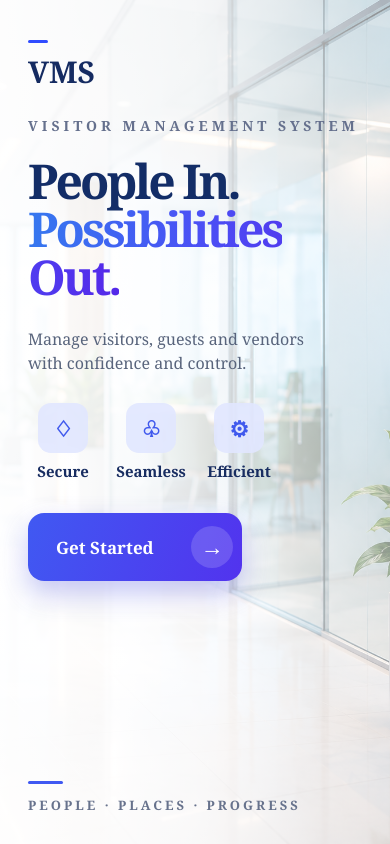
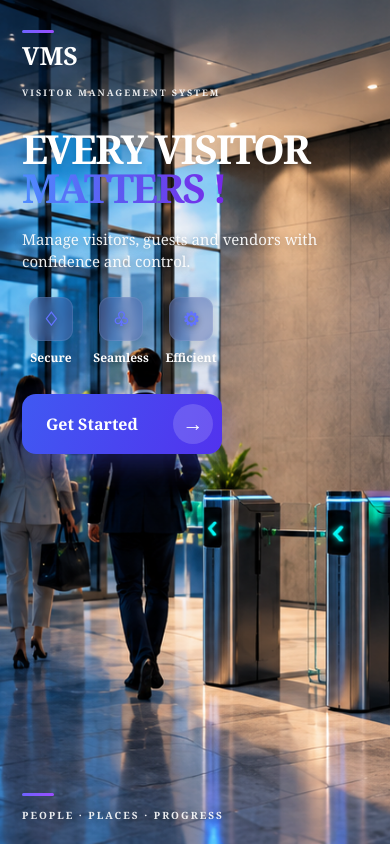
Before and after one commit to internslab-mobi/visit-admin-frontend, an Angular app in the folder VMS-FRONTEND/: page / in a window 390 px wide. Built offline with nearby package versions, Linux system fonts and the light colour scheme.

Commit message:
refractored landing page

```diff
--- a/VMS-FRONTEND/src/app/features/landing/landing.css
+++ b/VMS-FRONTEND/src/app/features/landing/landing.css
@@ -1,14 +1,20 @@
+/* =================================
+   LANDING PAGE
+================================= */
+
 .landing-page {
   position: relative;
+
   width: 100%;
   height: 100vh;
   min-height: 650px;
+
   overflow: hidden;
 }
 
 
 /* =================================
-   FULL SCREEN IMAGE
+   FULL SCREEN BACKGROUND IMAGE
 ================================= */
 
 .background-image {
@@ -27,27 +33,11 @@
 
 
 /* =================================
-   LEFT WHITE FADE
+   NO WHITE OVERLAY
 ================================= */
 
 .left-overlay {
-  position: absolute;
-
-  inset: 0;
-
-  width: 52%;
-
-  background: linear-gradient(
-    90deg,
-    rgba(255, 255, 255, 0.97) 0%,
-    rgba(255, 255, 255, 0.94) 45%,
-    rgba(255, 255, 255, 0.65) 72%,
-    rgba(255, 255, 255, 0) 100%
-  );
-
-  z-index: 1;
-
-  pointer-events: none;
+  display: none;
 }
 
 
@@ -77,37 +67,58 @@
    BRAND
 ================================= */
 
+.brand-section {
+  display: flex;
+  flex-direction: column;
+  align-items: flex-start;
+}
+
+
+/* Small purple line above VMS */
+
 .brand-line {
-  width: 20px;
+  width: 40px;
   height: 3px;
 
-  margin-bottom: 8px;
+  margin-bottom: 12px;
 
-  background: #304cff;
+  background: linear-gradient(
+    90deg,
+    #6d63ff,
+    #9b4dff
+  );
 
   border-radius: 10px;
 }
 
+
+/* VMS */
+
 .brand-name {
-  font-family: Georgia, serif;
+  font-family: Georgia, "Times New Roman", serif;
 
   font-size: 30px;
   font-weight: 700;
 
-  color: #152b61;
+  color: #ffffff;
+
+  line-height: 1;
 }
+
+
+/* VISITOR MANAGEMENT SYSTEM */
 
 .brand-subtitle {
   margin-top: 24px;
 
-  font-family: Georgia, serif;
+  font-family: Georgia, "Times New Roman", serif;
 
   font-size: 14px;
   font-weight: 600;
 
   letter-spacing: 4px;
 
-  color: #65708d;
+  color: rgba(255, 255, 255, 0.9);
 }
 
 
@@ -116,35 +127,53 @@
 ================================= */
 
 .hero-section {
-  margin-top: 22px;
+  margin-top: 42px;
 }
+
+
+/* Main heading */
 
 .hero-section h1 {
   margin: 0;
 
-  font-family: Georgia, serif;
+  font-family: Georgia, "Times New Roman", serif;
 
   font-size: clamp(52px, 5vw, 80px);
 
-  line-height: 1;
+  font-weight: 700;
+
+  line-height: 0.98;
 
   letter-spacing: -3px;
 
-  color: #132d67;
+  color: #ffffff;
 }
+
+
+/* EVERY VISITOR */
+
+.hero-section h1 {
+  text-shadow:
+    0 2px 12px rgba(0, 0, 0, 0.25);
+}
+
+
+/* MATTERS ! */
 
 .hero-section h1 span {
   background: linear-gradient(
     90deg,
-    #3678ef,
-    #4b50f5,
-    #5428e9
+    #4f8cff 0%,
+    #5c5cf2 45%,
+    #7628e8 100%
   );
 
   -webkit-background-clip: text;
   background-clip: text;
 
   -webkit-text-fill-color: transparent;
+
+  text-shadow: none;
 }
 
 
@@ -158,13 +187,17 @@
 
   margin-top: 26px;
 
-  font-family: Georgia, serif;
+  font-family: Georgia, "Times New Roman", serif;
 
   font-size: 18px;
+  font-weight: 400;
 
   line-height: 1.5;
 
-  color: #58647c;
+  color: rgba(255, 255, 255, 0.92);
+
+  text-shadow:
+    0 2px 8px rgba(0, 0, 0, 0.35);
 }
 
 
@@ -180,6 +213,7 @@
   margin-top: 28px;
 }
 
+
 .feature {
   display: flex;
 
@@ -189,14 +223,20 @@
 
   min-width: 70px;
 
-  font-family: Georgia, serif;
+  font-family: Georgia, "Times New Roman", serif;
 
   font-size: 15px;
 
   font-weight: 700;
 
-  color: #182d61;
+  color: #ffffff;
+
+  text-shadow:
+    0 2px 6px rgba(0, 0, 0, 0.3);
 }
+
+
+/* Feature icon box */
 
 .feature-icon {
   width: 50px;
@@ -211,25 +251,34 @@
 
   border-radius: 13px;
 
-  background: rgba(225, 231, 255, 0.9);
+  background: rgba(82, 100, 170, 0.48);
 
-  color: #4059ed;
+  color: #6273ff;
 
   font-size: 22px;
+
+  backdrop-filter: blur(6px);
+
+  -webkit-backdrop-filter: blur(6px);
+
+  border: 1px solid rgba(255, 255, 255, 0.08);
+
+  box-shadow:
+    0 6px 18px rgba(0, 0, 0, 0.15);
 }
 
 
 /* =================================
-   GET STARTED
+   GET STARTED BUTTON
 ================================= */
 
 .get-started-btn {
-  width: 214px;
+  width: 238px;
   height: 68px;
 
   margin-top: 32px;
 
-  padding: 7px 9px 7px 28px;
+  padding: 7px 9px 7px 30px;
 
   border: none;
 
@@ -238,13 +287,14 @@
   display: flex;
 
   align-items: center;
+
   justify-content: space-between;
 
   cursor: pointer;
 
-  color: white;
+  color: #ffffff;
 
-  font-family: Georgia, serif;
+  font-family: Georgia, "Times New Roman", serif;
 
   font-size: 17px;
 
@@ -257,17 +307,25 @@
   );
 
   box-shadow:
-    0 12px 28px rgba(65, 73, 225, 0.3);
+    0 12px 28px rgba(65, 73, 225, 0.35);
 
-  transition: 0.25s ease;
+  transition:
+    transform 0.25s ease,
+    box-shadow 0.25s ease;
 }
+
+
+/* Button hover */
 
 .get-started-btn:hover {
   transform: translateY(-3px);
 
   box-shadow:
-    0 16px 34px rgba(65, 73, 225, 0.4);
+    0 16px 34px rgba(65, 73, 225, 0.5);
 }
+
+
+/* Button arrow */
 
 .arrow-circle {
   width: 42px;
@@ -282,20 +340,34 @@
 
   background: rgba(255, 255, 255, 0.16);
 
+  color: #ffffff;
+
   font-family: Arial, sans-serif;
 
   font-size: 23px;
+
+  transition:
+    background 0.25s ease,
+    transform 0.25s ease;
+}
+
+
+.get-started-btn:hover .arrow-circle {
+  background: rgba(255, 255, 255, 0.22);
+
+  transform: translateX(2px);
 }
 
 
 /* =================================
-   BOTTOM
+   BOTTOM TAGLINE
 ================================= */
 
 .bottom-tagline {
   position: absolute;
 
   left: 5.5%;
+
   bottom: 8%;
 
   display: flex;
@@ -305,17 +377,27 @@
   gap: 12px;
 }
 
+
+/* Purple line */
+
 .bottom-line {
-  width: 35px;
+  width: 40px;
   height: 3px;
 
-  background: #4059f2;
+  background: linear-gradient(
+    90deg,
+    #6d63ff,
+    #9b4dff
+  );
 
   border-radius: 5px;
 }
 
+
+/* PEOPLE · PLACES · PROGRESS */
+
 .bottom-tagline span {
-  font-family: Georgia, serif;
+  font-family: Georgia, "Times New Roman", serif;
 
   font-size: 13px;
 
@@ -323,7 +405,10 @@
 
   letter-spacing: 3px;
 
-  color: #67728c;
+  color: rgba(255, 255, 255, 0.9);
+
+  text-shadow:
+    0 2px 6px rgba(0, 0, 0, 0.3);
 }
 
 
@@ -333,39 +418,208 @@
 
 @media (max-width: 768px) {
 
+  .landing-page {
+    min-height: 700px;
+  }
+
+
+  /* Background */
+
   .background-image {
     object-position: 65% center;
   }
 
+
+  /* IMPORTANT:
+     No white overlay on mobile either
+  */
+
   .left-overlay {
-    width: 100%;
+    display: none;
+  }
 
-    background: linear-gradient(
-      90deg,
-      rgba(255, 255, 255, 0.97),
-      rgba(255, 255, 255, 0.88),
-      rgba(255, 255, 255, 0.55)
-    );
-  }
+
+  /* Content */
 
   .landing-content {
     padding: 40px 28px;
   }
 
+
+  /* Brand */
+
+  .brand-line {
+    width: 32px;
+    height: 3px;
+
+    margin-bottom: 10px;
+  }
+
+  .brand-name {
+    font-size: 27px;
+  }
+
+  .brand-subtitle {
+    margin-top: 18px;
+
+    font-size: 11px;
+
+    letter-spacing: 2.5px;
+  }
+
+
+  /* Hero */
+
+  .hero-section {
+    margin-top: 35px;
+  }
+
   .hero-section h1 {
     font-size: 48px;
+
+    line-height: 0.98;
+
+    letter-spacing: -2px;
+  }
+
+
+  /* Description */
+
+  .description {
+    width: 330px;
+
+    max-width: 100%;
+
+    margin-top: 22px;
+
+    font-size: 16px;
+
+    line-height: 1.45;
+  }
+
+
+  /* Features */
+
+  .features {
+    gap: 18px;
+
+    margin-top: 24px;
+  }
+
+  .feature {
+    min-width: 62px;
+
+    font-size: 13px;
+  }
+
+  .feature-icon {
+    width: 44px;
+    height: 44px;
+
+    font-size: 19px;
+
+    border-radius: 11px;
+  }
+
+
+  /* Button */
+
+  .get-started-btn {
+    width: 210px;
+    height: 62px;
+
+    margin-top: 28px;
+
+    padding-left: 24px;
+
+    font-size: 16px;
+
+    border-radius: 14px;
+  }
+
+  .arrow-circle {
+    width: 40px;
+    height: 40px;
+
+    font-size: 21px;
+  }
+
+
+  /* Bottom */
+
+  .bottom-tagline {
+    left: 28px;
+
+    bottom: 30px;
+  }
+
+  .bottom-line {
+    width: 32px;
+  }
+
+  .bottom-tagline span {
+    font-size: 10px;
+
+    letter-spacing: 2px;
+  }
+}
+
+
+/* =================================
+   SMALL MOBILE
+================================= */
+
+@media (max-width: 480px) {
+
+  .landing-content {
+    padding: 30px 22px;
+  }
+
+  .brand-name {
+    font-size: 25px;
+  }
+
+  .brand-subtitle {
+    font-size: 9px;
+
+    letter-spacing: 2px;
+  }
+
+  .hero-section {
+    margin-top: 30px;
+  }
+
+  .hero-section h1 {
+    font-size: 40px;
   }
 
   .description {
-    font-size: 16px;
+    font-size: 15px;
   }
 
   .features {
-    gap: 18px;
+    gap: 12px;
+  }
+
+  .feature {
+    min-width: 58px;
+
+    font-size: 12px;
+  }
+
+  .feature-icon {
+    width: 42px;
+    height: 42px;
+  }
+
+  .get-started-btn {
+    width: 200px;
+    height: 60px;
   }
 
   .bottom-tagline {
-    left: 28px;
-    bottom: 30px;
+    left: 22px;
+
+    bottom: 22px;
   }
 }
--- a/VMS-FRONTEND/src/app/features/landing/landing.html
+++ b/VMS-FRONTEND/src/app/features/landing/landing.html
@@ -1,70 +1,141 @@
 <div class="landing-page">
 
-  <!-- Full-screen background image -->
+  <!-- =================================
+       FULL SCREEN BACKGROUND IMAGE
+  ================================== -->
+
   <img
     class="background-image"
-    src="/images/vms-office-lobby.png"
+    src="/images/landing.png"
     alt="Modern corporate office lobby"
   />
 
-  <!-- Soft overlay -->
+
+  <!-- =================================
+       OVERLAY
+       Hidden through CSS
+  ================================== -->
+
   <div class="left-overlay"></div>
 
-  <!-- Content over the image -->
+
+  <!-- =================================
+       MAIN CONTENT
+  ================================== -->
+
   <div class="landing-content">
 
+
+    <!-- =================================
+         BRAND
+    ================================== -->
+
     <div class="brand-section">
+
+      <!-- Purple accent line -->
       <div class="brand-line"></div>
 
+      <!-- VMS -->
       <div class="brand-name">
         VMS
       </div>
 
+      <!-- Subtitle -->
       <div class="brand-subtitle">
         VISITOR MANAGEMENT SYSTEM
       </div>
+
     </div>
+
+
+    <!-- =================================
+         HERO SECTION
+    ================================== -->
 
     <div class="hero-section">
 
+      <!-- Main heading -->
       <h1>
-        People In.<br />
+        EVERY VISITOR
+        <br />
 
         <span>
-          Possibilities Out.
+          MATTERS !
         </span>
       </h1>
 
+
+      <!-- Description -->
       <p class="description">
         Manage visitors, guests and vendors with
         confidence and control.
       </p>
 
+
+      <!-- =================================
+           FEATURES
+      ================================== -->
+
       <div class="features">
 
+
+        <!-- Secure -->
         <div class="feature">
-          <div class="feature-icon">♢</div>
-          <div>Secure</div>
+
+          <div class="feature-icon">
+            ♢
+          </div>
+
+          <div>
+            Secure
+          </div>
+
         </div>
 
+
+        <!-- Seamless -->
         <div class="feature">
-          <div class="feature-icon">♧</div>
-          <div>Seamless</div>
+
+          <div class="feature-icon">
+            ♧
+          </div>
+
+          <div>
+            Seamless
+          </div>
+
         </div>
 
+
+        <!-- Efficient -->
         <div class="feature">
-          <div class="feature-icon">⚙</div>
-          <div>Efficient</div>
+
+          <div class="feature-icon">
+            ⚙
+          </div>
+
+          <div>
+            Efficient
+          </div>
+
         </div>
 
       </div>
 
+
+      <!-- =================================
+           GET STARTED BUTTON
+      ================================== -->
+
       <button
         class="get-started-btn"
         type="button"
-        (click)="getStarted()">
+        (click)="getStarted()"
+      >
 
-        <span>Get Started</span>
+        <span>
+          Get Started
+        </span>
 
         <span class="arrow-circle">
           →
@@ -74,13 +145,23 @@
 
     </div>
 
+
+    <!-- =================================
+         BOTTOM TAGLINE
+    ================================== -->
+
     <div class="bottom-tagline">
+
+      <!-- Purple accent line -->
       <div class="bottom-line"></div>
 
+      <!-- Tagline -->
       <span>
         PEOPLE · PLACES · PROGRESS
       </span>
+
     </div>
+
 
   </div>
 
```
Also changed, not shown: VMS-FRONTEND/public/images/landing.png (added).
